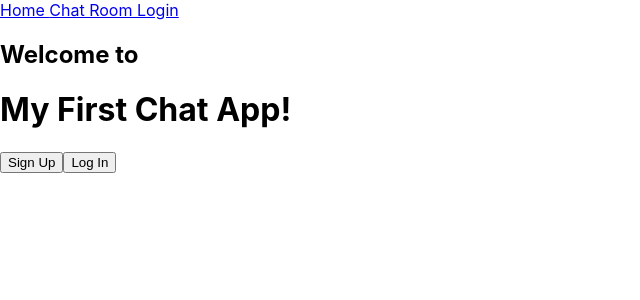
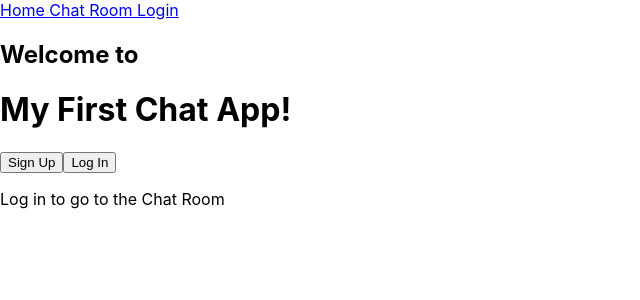
Before and after one commit to EsviCodes/chat-app-client, a React (Create React App) app: page / in a window 1280 px wide. Shown: the top 300 px of the page, without its empty margins (0-640 px from the left). Built offline with nearby package versions, Linux system fonts and the light colour scheme.

Commit message:
Fixed to only show acces to the chatroom if user is logged in

```diff
--- a/src/App.js
+++ b/src/App.js
@@ -19,7 +19,11 @@ class App extends Component {
 
         <Route path="/" exact component={Home} />
         <Route path="/login" exact component={LoginFormContainer} />
-        <Route path="/chatroom" exact component={Chatroom} />
+        {this.props.loggedIn ? (
+          <Route path="/chatroom" exact component={Chatroom} />
+        ) : (
+          <p>Log in to go to the Chat Room</p>
+        )}
       </div>
     );
   }
```
